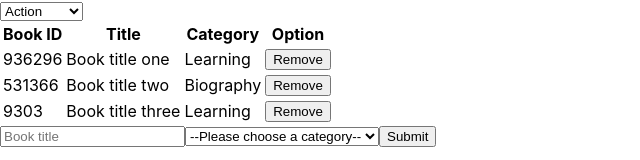
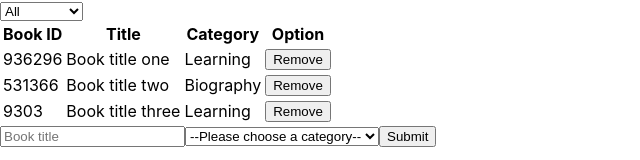
Before and after one commit to SarvarKh/Bookstore-CMS, a React (Create React App) app: page / in a window 1280 px wide. Shown: the top 160 px of the page, without its empty margins (0-640 px from the left). Built offline with nearby package versions, Linux system fonts and the light colour scheme.

Commit message:
Add handleFilterChange to BookList.js

```diff
--- a/src/components/CategoryFilter.js
+++ b/src/components/CategoryFilter.js
@@ -1,7 +1,10 @@
-const CategoryFilter = () => {
+import PropTypes from 'prop-types';
+
+const CategoryFilter = ({ handleFilter, category }) => {
   const bookCategories = ['Action', 'Biography', 'History', 'Horror', 'Kids', 'Learning', 'Sci-Fi'];
   return (
-    <select name="category">
+    <select onChange={() => handleFilter(category)} name="category">
+      <option value="All">All</option>
       {bookCategories.map((bookCategory) => (
         <option key={bookCategory} value={bookCategory}>{bookCategory}</option>
       ))}
@@ -9,4 +12,9 @@ const CategoryFilter = () => {
   );
 };
 
+CategoryFilter.propTypes = {
+  handleFilter: PropTypes.func.isRequired,
+  category: PropTypes.string.isRequired,
+};
+
 export default CategoryFilter;
--- a/src/containers/BooksList.js
+++ b/src/containers/BooksList.js
@@ -2,17 +2,23 @@ import React from 'react';
 import { connect } from 'react-redux';
 import PropTypes from 'prop-types';
 import Book from '../components/Book';
-import { removeBook } from '../actions/index';
+import { removeBook, changeFilter } from '../actions/index';
 import CategoryFilter from '../components/CategoryFilter';
 
-const BooksList = ({ books, removeBook }) => {
+const BooksList = ({
+  books, removeBook, category, changeFilter,
+}) => {
   const handleRemoveBook = (book) => {
     removeBook(book);
   };
 
+  const handleFilterChange = (category) => {
+    changeFilter(category);
+  };
+
   return (
     <>
-      <CategoryFilter />
+      <CategoryFilter handleFilter={handleFilterChange} category={category} />
       <table>
         <thead>
           <tr>
@@ -40,11 +46,14 @@ function mapStateToProps(state) {
 
 const mapDispatchToProps = (dispatch) => ({
   removeBook: (book) => dispatch(removeBook(book)),
+  changeFilter: (category) => dispatch(changeFilter(category)),
 });
 
 BooksList.propTypes = {
   books: PropTypes.instanceOf(Array).isRequired,
   removeBook: PropTypes.func.isRequired,
+  category: PropTypes.string.isRequired,
+  changeFilter: PropTypes.func.isRequired,
 };
 
 export default connect(mapStateToProps, mapDispatchToProps)(BooksList);
```
